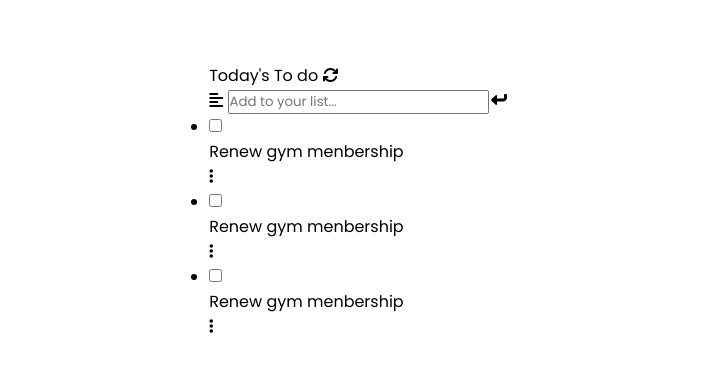
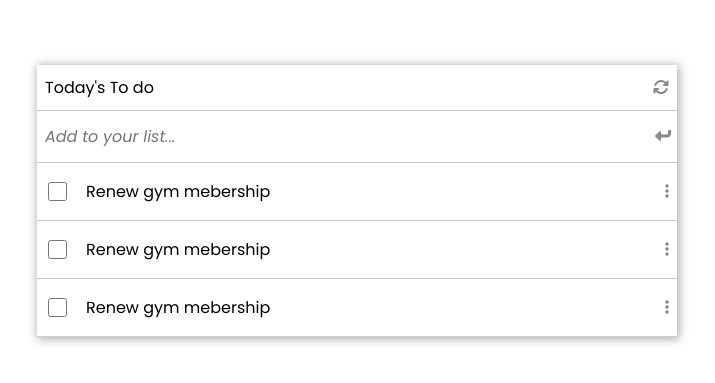
Before and after one commit to Javivy/to-do-list, a website built with webpack: page src/index.html in a window 1280 px wide. Shown: the part 199-582 px from the top of the page, without its empty margins (283-998 px from the left). Built offline with nearby package versions, Linux system fonts and the light colour scheme; files whose address does not match are found by name.

Commit message:
Style structure of ToDo app

```diff
--- a/src/index.html
+++ b/src/index.html
@@ -21,12 +21,9 @@
     <div class="wrapper">
       <div class="list-header">
         <span>Today's To do</span>
-        <i class="fa-solid fa-arrows-rotate"></i>
+        <i class="fa-solid fa-arrows-rotate reload"></i>
       </div>
-      <div class="task-input">
-        <label for="task">
-          <i class="fa-solid fa-align-left"></i>
-        </label>
+      <div class="new-task-input">
         <input
           type="text"
           name="task"
@@ -36,28 +33,36 @@
         <i class="fa-solid fa-turn-down"></i>
       </div>
       <ul class="tasks-list">
-        <li>
+        <li class="task task-1">
           <label for="">
-            <input type="checkbox" id="1" />
-            <p>Renew gym menbership</p>
+            <input class="checkbox-input" type="checkbox" id="1" />
+            <p>Renew gym mebership</p>
+          </label>
+          <div class="settings">
+            <i class="fa-solid fa-ellipsis-vertical"></i>
+            <ul class="task-menu">
+              <li>
+                <i class="fa-solid fa-pen"></i>Edit
+              </li>
+              <li>
+                <i class="fa-solid fa-trash"></i>Delete
+              </li>
+            </ul>
+          </div>
+        </li>
+        <li class="task task-2">
+          <label for="">
+            <input class="checkbox-input" type="checkbox" id="1" />
+            <p>Renew gym mebership</p>
           </label>
           <div class="settings">
             <i class="fa-solid fa-ellipsis-vertical"></i>
           </div>
         </li>
-        <li>
+        <li class="task task-3">
           <label for="">
-            <input type="checkbox" id="1" />
-            <p>Renew gym menbership</p>
-          </label>
-          <div class="settings">
-            <i class="fa-solid fa-ellipsis-vertical"></i>
-          </div>
-        </li>
-        <li>
-          <label for="">
-            <input type="checkbox" id="1" />
-            <p>Renew gym menbership</p>
+            <input class="checkbox-input" type="checkbox" id="1" />
+            <p>Renew gym mebership</p>
           </label>
           <div class="settings">
             <i class="fa-solid fa-ellipsis-vertical"></i>
--- a/src/styles.css
+++ b/src/styles.css
@@ -4,6 +4,8 @@
   box-sizing: border-box;
   font-family: 'Poppins', sans-serif;
 }
+
+/** CENTER THE TODO APP */
 
 body {
   display: flex;
@@ -12,6 +14,128 @@ body {
   height: 100vh;
 }
 
+ul {
+  list-style: none;
+}
+
+/** WRAPPER */
+
+.wrapper {
+  display: flex;
+  flex-direction: column;
+  justify-content: center;
+  box-shadow: 1px 1px 9px 1px #aaa;
+  width: 50%;
+}
+
+/** STYLE THE TODO APP */
+
+/* LIST HEADER */
+
+.list-header {
+  display: flex;
+  align-items: center;
+  justify-content: space-between;
+  border-bottom: 1px solid #ccc;
+  padding: 0.6rem 0.5rem;
+}
+
+.reload {
+  cursor: pointer;
+  color: #888;
+}
+
+/* TASK INPUT */
+
+.new-task-input {
+  display: flex;
+  align-items: center;
+  padding: 0.6rem 0.5rem;
+  border-bottom: 1px solid #ccc;
+  justify-content: space-between;
+}
+
+#task {
+  width: 90%;
+  height: 2rem;
+  border: none;
+  outline: none;
+  font-size: 1rem;
+  font-style: italic;
+}
+
+#task::placeholder {
+  font-style: italic;
+  font-size: 1rem;
+}
+
 .fa-turn-down {
   transform: rotate(90deg);
+  justify-self: flex-end;
+  color: #888;
+  cursor: pointer;
 }
+
+/* TASKS LIST */
+
+.task {
+  display: flex;
+  align-items: center;
+  padding: 1rem 0.5rem;
+  border-bottom: 1px solid #ccc;
+  justify-content: space-between;
+}
+
+.task > label {
+  display: flex;
+  align-items: center;
+}
+
+.task > label > p {
+
+}
+
+.checkbox-input {
+  margin-right: 1rem;
+  display:inline-block;
+  width:25px;
+  height:19px;
+}
+
+.settings {
+  color: #888;
+  cursor: pointer;
+  position: relative;
+}
+
+.task-menu {
+  position: absolute;
+  background: #fff;
+  border-radius: 5px;
+  z-index: 3;
+  display: none;
+  box-shadow: 0 0 6px rgba(0, 0, 0, 0.5);
+  padding: 5px 0;
+}
+
+.task-menu li {
+  height: 25px;
+  font-size: 16px;
+  padding: 17px 15px;
+  margin-bottom: 2px;
+  justify-content: flex-start;
+  display: flex;
+  align-items: center;
+}
+
+.task-menu li:last-child {
+  margin-bottom: 0;
+}
+
+.task-menu li:hover {
+  background: #f5f5f5;;
+}
+
+.task-menu li i {
+  padding-right: 8px;
+}
```
